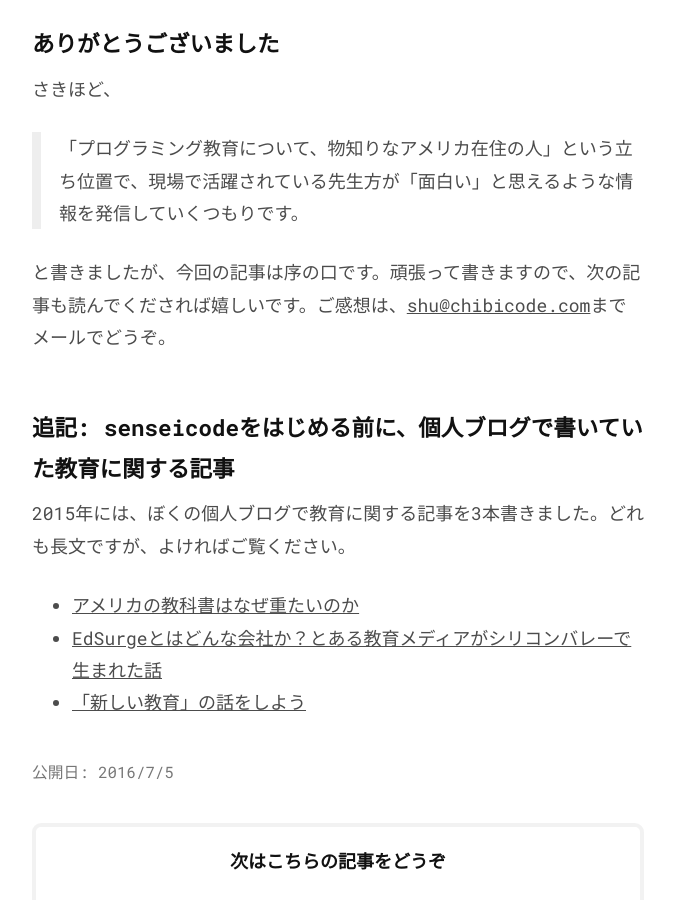
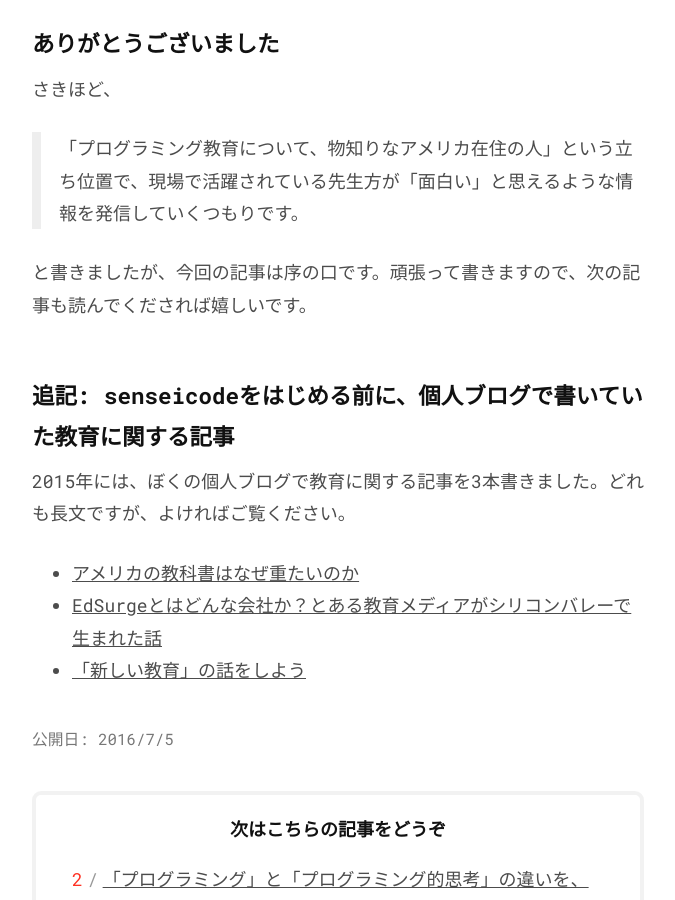
Before and after one commit to chibicode/senseicode, a Jekyll site: the page built from _posts/2016-06-25-introduction.md, in a window 1280 px wide and 900 px high, scrolled down 13707 px. Shown: the whole window, without its empty margins (302-977 px from the left). Built offline with Jekyll 4.4.1, drawn with Linux system fonts in a browser that asks for light colours; comment, search, counter and statistics services are not loaded; some of the changed text lies outside the part shown.

```diff
--- a/_includes/about-me.html
+++ b/_includes/about-me.html
@@ -11,7 +11,7 @@
       略歴: 88年生まれ。カーネギーメロン大学卒。学位はComputer Science学士・Human-Computer Interaction修士。Apple・Facebook・Palantirでエンジニア職、Quoraでデザイナー職を経験。その後半年間日本でニートになり、2012年9月よりシリコンバレーの教育ベンチャー・<a href="https://www.edsurge.com/">EdSurgeに就職</a>。<a href="http://chibicode.com/nhk-dilemma">NHK・Eテレ「ニッポンのジレンマ 2016年元日SP」に出演</a>。
     </p>
     <p>
-      メールは<a href="mailto:shu@chibicode.com">shu@chibicode.com</a>へどうぞ。
+      メールアドレス・連絡先は<a href="http://chibicode.com/contact-jp">こちらに書いています</a>。
     </p>
   </div>
   <p class="mb0 tc">
--- a/_posts/2016-06-25-introduction.md
+++ b/_posts/2016-06-25-introduction.md
@@ -184,7 +184,7 @@ EdSurgeは、生徒の学びに最も役に立つテクノロジーを、学校
 
 > 「プログラミング教育について、物知りなアメリカ在住の人」という立ち位置で、現場で活躍されている先生方が「面白い」と思えるような情報を発信していくつもりです。
 
-と書きましたが、今回の記事は序の口です。頑張って書きますので、次の記事も読んでくだされば嬉しいです。ご感想は、[shu@chibicode.com](mailto:shu@chibicode.com)までメールでどうぞ。
+と書きましたが、今回の記事は序の口です。頑張って書きますので、次の記事も読んでくだされば嬉しいです。
 
 ## 追記: senseicodeをはじめる前に、個人ブログで書いていた教育に関する記事
 
```
Also changed, not shown: _posts/2016-09-08-edsurge-concierge.md (+0 -2 lines).
